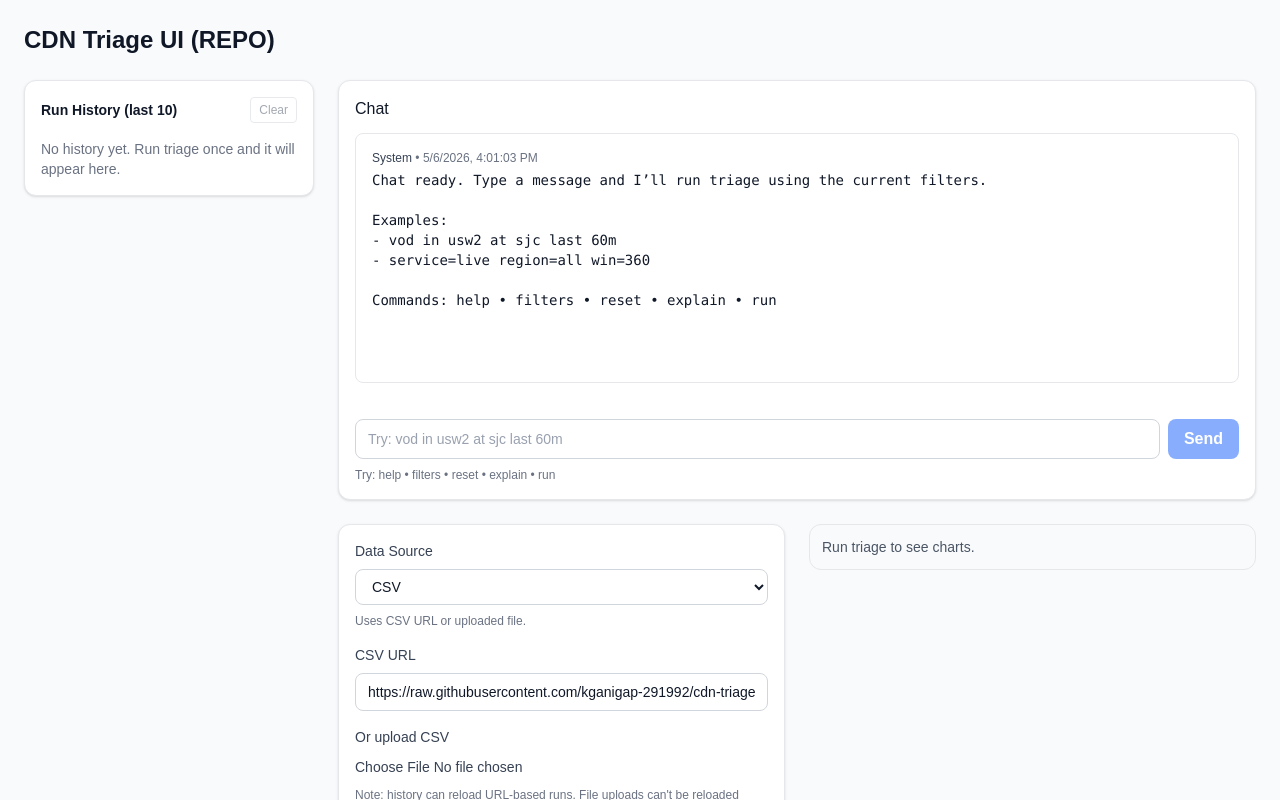
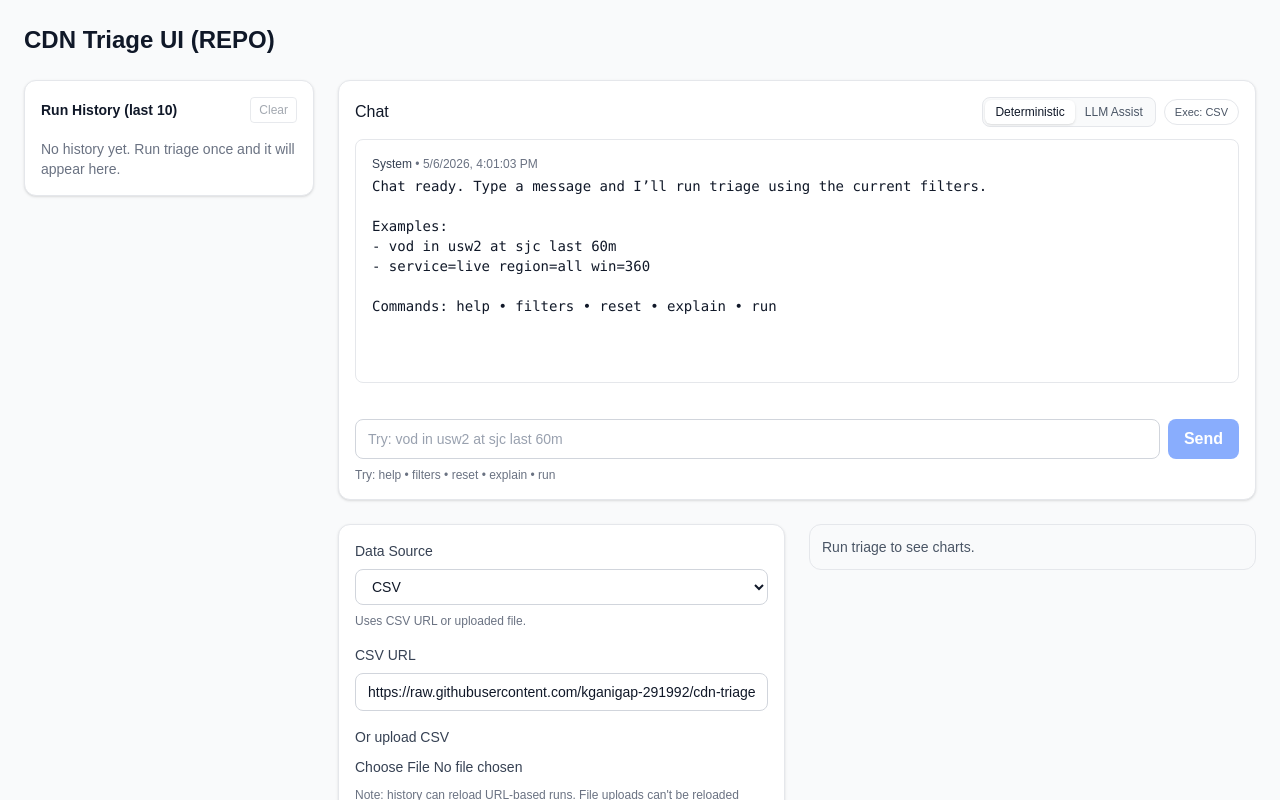
Before and after one commit to kganigap-291992/cdn-triage-bot, a Next.js app in the folder ui/: page / in a window 1280 px wide. Shown: the top 800 px of the page. Built offline with nearby package versions, Linux system fonts and the light colour scheme.

Commit message:
Added LLM assist toggle to chat window

```diff
--- a/ui/app/page.tsx
+++ b/ui/app/page.tsx
@@ -9,6 +9,7 @@ const DEFAULT_CSV_URL =
   "https://raw.githubusercontent.com/kganigap-291992/cdn-triage-bot/refs/heads/main/data/cdn_logs_6h_80k_stresstest.csv";
 
 const STORAGE_KEY = "cdn-triage-history-v1";
+const CHAT_MODE_KEY = "cdn-triage-chatmode-v1";
 const MAX_HISTORY = 10;
 
 // Allowed values for chat parsing (keeps demo deterministic)
@@ -38,6 +39,8 @@ const PARTNER_OPTIONS = [
 // ------------------------------------------------------------
 type DataSource = "csv" | "clickhouse";
 type Partner = (typeof PARTNER_OPTIONS)[number];
+type PartnerOrMissing = Partner | "";
+type ChatMode = "deterministic" | "llm";
 
 type ChatTextMessage = {
   id: string;
@@ -55,7 +58,7 @@ type ChatTriageMessage = {
   run: {
     inputs: {
       dataSource: DataSource;
-      partner: Partner;
+      partner: PartnerOrMissing;
       service: string;
       region: string;
       pop: string;
@@ -70,7 +73,7 @@ type ChatMessage = ChatTextMessage | ChatTriageMessage;
 
 type TriageInputs = {
   dataSource: DataSource;
-  partner: Partner;
+  partner: PartnerOrMissing;
   csvUrl: string;
   fileName: string;
   service: string;
@@ -391,7 +394,7 @@ function parseChatIntent(text: string): ChatIntent {
 
 function buildFiltersSummary(args: {
   dataSource: DataSource;
-  partner: Partner;
+  partner: PartnerOrMissing;
   service: string;
   region: string;
   pop: string;
@@ -400,7 +403,7 @@ function buildFiltersSummary(args: {
   const { dataSource, partner, service, region, pop, windowMinutes } = args;
   const base = `svc=${service}, region=${region}, pop=${pop}, win=${windowMinutes}m`;
   return dataSource === "clickhouse"
-    ? `source=clickhouse, partner=${partner}, ${base}`
+    ? `source=clickhouse, partner=${partner || "(missing)"}, ${base}`
     : `source=csv, ${base}`;
 }
 
@@ -850,6 +853,14 @@ function ChatPanel({
   setChatInput,
   onSend,
   chatScrollRef,
+
+  // NEW
+  chatMode,
+  setChatMode,
+  execLabel,
+  showPartnerMissing,
+  partnerOptions,
+  onPickPartner,
 }: {
   title: string;
   mounted: boolean;
@@ -859,10 +870,87 @@ function ChatPanel({
   setChatInput: (v: string) => void;
   onSend: () => void;
   chatScrollRef: React.RefObject<HTMLDivElement | null>;
+
+  chatMode: ChatMode;
+  setChatMode: (m: ChatMode) => void;
+  execLabel: string;
+  showPartnerMissing: boolean;
+  partnerOptions: readonly string[];
+  onPickPartner: (p: string) => void;
 }) {
+  const placeholder =
+    chatMode === "llm"
+      ? "Try: boston live last 1hr"
+      : "Try: vod in usw2 at sjc last 60m";
+
   return (
     <div className="rounded-xl border border-gray-200 bg-white p-4 shadow-sm flex flex-col h-[420px] min-w-0">
-      <div className="font-medium text-gray-900 mb-3">{title}</div>
+      {/* Header row: title + mode toggle + exec pill */}
+      <div className="flex items-center justify-between gap-3 mb-3">
+        <div className="font-medium text-gray-900">{title}</div>
+
+        <div className="flex items-center gap-2">
+          {/* Mode toggle (segmented) */}
+          <div className="inline-flex rounded-lg border border-gray-200 bg-gray-50 p-0.5">
+            <button
+              type="button"
+              onClick={() => setChatMode("deterministic")}
+              className={`px-2.5 py-1 text-xs font-medium rounded-md transition-colors ${
+                chatMode === "deterministic"
+                  ? "bg-white text-gray-900 shadow-sm"
+                  : "text-gray-600 hover:text-gray-900"
+              }`}
+              disabled={isLoading}
+              title="Use deterministic parser only"
+            >
+              Deterministic
+            </button>
+            <button
+              type="button"
+              onClick={() => setChatMode("llm")}
+              className={`px-2.5 py-1 text-xs font-medium rounded-md transition-colors ${
+                chatMode === "llm"
+                  ? "bg-white text-gray-900 shadow-sm"
+                  : "text-gray-600 hover:text-gray-900"
+              }`}
+              disabled={isLoading}
+              title="LLM Assist (hints only) — resolver still deterministic"
+            >
+              LLM Assist
+            </button>
+          </div>
+
+          {/* Execution context pill */}
+          <div className="text-[11px] text-gray-600 border border-gray-200 rounded-full px-2.5 py-1 bg-white">
+            {execLabel}
+          </div>
+        </div>
+      </div>
+
+      {/* Partner-missing banner + quick picks */}
+      {showPartnerMissing && (
+        <div className="mb-3 rounded-lg border border-amber-200 bg-amber-50 p-3">
+          <div className="text-sm font-medium text-amber-900">
+            ClickHouse selected — partner required
+          </div>
+          <div className="text-xs text-amber-800 mt-1">
+            Pick a partner below or select one in the filters panel.
+          </div>
+          <div className="mt-2 flex flex-wrap gap-2">
+            {partnerOptions.map((p) => (
+              <button
+                key={p}
+                type="button"
+                onClick={() => onPickPartner(p)}
+                className="px-2.5 py-1 text-xs font-semibold rounded-md border border-amber-200 bg-white hover:bg-amber-100 text-amber-900"
+                disabled={isLoading}
+              >
+                {p}
+              </button>
+            ))}
+          </div>
+        </div>
+      )}
 
       <div
         ref={chatScrollRef}
@@ -907,7 +995,7 @@ function ChatPanel({
             type="text"
             disabled={isLoading}
             className="flex-1 rounded-lg border border-gray-300 bg-white text-gray-900 px-3 py-2 text-sm focus:ring-2 focus:ring-blue-500 focus:border-blue-500 placeholder-gray-400 disabled:opacity-60 disabled:cursor-not-allowed"
-            placeholder="Try: vod in usw2 at sjc last 60m"
+            placeholder={placeholder}
             value={chatInput ?? ""}
             onChange={(e) => setChatInput(e.target.value)}
             onKeyDown={(e) => {
@@ -943,7 +1031,8 @@ export default function CDNTriageApp() {
 
   // Form inputs
   const [dataSource, setDataSource] = useState<DataSource>("csv");
-  const [partner, setPartner] = useState<Partner>("acme_media");
+  // NOTE: partner can be "" to demo “missing partner” follow-up
+  const [partner, setPartner] = useState<PartnerOrMissing>("acme_media");
   const [csvUrl, setCsvUrl] = useState(DEFAULT_CSV_URL);
   const [uploadedFile, setUploadedFile] = useState<File | null>(null);
   const [service, setService] = useState("all");
@@ -952,6 +1041,9 @@ export default function CDNTriageApp() {
   const [windowMinutes, setWindowMinutes] = useState(60);
   const [debugMode, setDebugMode] = useState(false);
 
+  // Chat mode toggle (NEW)
+  const [chatMode, setChatMode] = useState<ChatMode>("deterministic");
+
   // State
   const [isLoading, setIsLoading] = useState(false);
   const [errorMessage, setErrorMessage] = useState("");
@@ -975,6 +1067,21 @@ export default function CDNTriageApp() {
   useEffect(() => {
     if (dataSource === "clickhouse") setUploadedFile(null);
   }, [dataSource]);
+
+  // Load chat mode from localStorage (NEW)
+  useEffect(() => {
+    if (!mounted) return;
+    const stored = localStorage.getItem(CHAT_MODE_KEY);
+    if (!stored) return;
+    const m = stored === "llm" ? "llm" : "deterministic";
+    setChatMode(m);
+  }, [mounted]);
+
+  // Persist chat mode (NEW)
+  useEffect(() => {
+    if (!mounted) return;
+    localStorage.setItem(CHAT_MODE_KEY, chatMode);
+  }, [chatMode, mounted]);
 
   // Welcome message
   useEffect(() => {
@@ -1018,11 +1125,13 @@ export default function CDNTriageApp() {
     }
   }, [chatMessages]);
 
-  // Allow ClickHouse runs without CSV
+  const partnerMissing = dataSource === "clickhouse" && !partner;
+
+  // Allow ClickHouse runs without CSV, but REQUIRE partner (NEW)
   const canRunTriage = useMemo(() => {
-    if (dataSource === "clickhouse") return true;
+    if (dataSource === "clickhouse") return Boolean(partner);
     return Boolean(uploadedFile) || (csvUrl && csvUrl.trim().length > 0);
-  }, [dataSource, uploadedFile, csvUrl]);
+  }, [dataSource, partner, uploadedFile, csvUrl]);
 
   // Dynamic Region/POP options from metricsJson.available (if present)
   const available = metricsJson?.available ?? {};
@@ -1066,7 +1175,9 @@ export default function CDNTriageApp() {
           ? null
           : Number(metricsJson.error5xxCount),
       errorRatePct:
-        metricsJson.errorRatePct == null ? null : Number(metricsJson.errorRatePct),
+        metricsJson.errorRatePct == null
+          ? null
+          : Number(metricsJson.errorRatePct),
     };
   }, [metricsJson]);
 
@@ -1140,7 +1251,7 @@ export default function CDNTriageApp() {
 
   async function runTriageRequest(inputs: {
     dataSource: DataSource;
-    partner: Partner;
+    partner: PartnerOrMissing;
     csvUrl: string;
     file: File | null;
     service: string;
@@ -1151,7 +1262,7 @@ export default function CDNTriageApp() {
   }) {
     const formData = new FormData();
     formData.append("dataSource", inputs.dataSource);
-    formData.append("partner", inputs.partner || "acme_media");
+    formData.append("partner", inputs.partner || "");
     formData.append("csvUrl", inputs.csvUrl || "");
     formData.append("service", inputs.service);
     formData.append("region", inputs.region);
@@ -1185,7 +1296,7 @@ export default function CDNTriageApp() {
     if (!canRunTriage) {
       setErrorMessage(
         dataSource === "clickhouse"
-          ? "ClickHouse mode should be runnable (unexpected)."
+          ? "Please select a Partner to run ClickHouse triage."
           : "Please provide a CSV URL or upload a CSV file."
       );
       return;
@@ -1242,6 +1353,21 @@ export default function CDNTriageApp() {
     setChatInput("");
     setErrorMessage("");
 
+    // If ClickHouse + partner missing: ask (NEW)
+    if (partnerMissing) {
+      addChatText(
+        "assistant",
+        [
+          "ClickHouse mode is selected but partner is missing.",
+          "",
+          "Pick a partner in the dropdown (left panel) or click one of the quick buttons above.",
+          "",
+          `Available partners: ${PARTNER_OPTIONS.join(", ")}`,
+        ].join("\n")
+      );
+      return;
+    }
+
     // Small talk shortcut
     if (isGreetingOrSmallTalk(text)) {
       addChatText(
@@ -1251,6 +1377,8 @@ export default function CDNTriageApp() {
       return;
     }
 
+    // For now: both modes still use deterministic parsing.
+    // (LLM Assist will later call /api/chat to get hints, then the resolver runs the same way.)
     const intent = parseChatIntent(text);
 
     // ---- commands (no triage) ----
@@ -1258,7 +1386,7 @@ export default function CDNTriageApp() {
       addChatText(
         "assistant",
         [
-          "I can run deterministic triage from chat (no LLM needed).",
+          `Chat mode: ${chatMode === "llm" ? "LLM Assist" : "Deterministic"}`,
           "",
           "Examples:",
           "- `vod in usw2 at sjc last 60m`",
@@ -1336,15 +1464,13 @@ export default function CDNTriageApp() {
 
     // If user tried to set region/pop before we have options, nudge them
     if ((intent.region || intent.pop) && (!hasRegionOptions || !hasPopOptions)) {
-      // allow them to still set service/window even if region/pop can't be validated yet
       const pending: string[] = [];
       if (intent.region && !hasRegionOptions)
         pending.push("region (options not discovered yet)");
       if (intent.pop && !hasPopOptions)
         pending.push("pop (options not discovered yet)");
 
-      const svcOk =
-        intent.service == null || ALLOWED.service.has(intent.service);
+      const svcOk = intent.service == null || ALLOWED.service.has(intent.service);
       const winOk =
         intent.windowMinutes == null ||
         (Number.isFinite(intent.windowMinutes) && intent.windowMinutes > 0);
@@ -1358,15 +1484,12 @@ export default function CDNTriageApp() {
       }
 
       // Apply what we can safely apply
-      let changed: string[] = [];
+      const changed: string[] = [];
       if (intent.service != null && intent.service !== service) {
         setService(intent.service);
         changed.push(`service=${intent.service}`);
       }
-      if (
-        intent.windowMinutes != null &&
-        intent.windowMinutes !== windowMinutes
-      ) {
+      if (intent.windowMinutes != null && intent.windowMinutes !== windowMinutes) {
         setWindowMinutes(intent.windowMinutes);
         changed.push(`win=${intent.windowMinutes}m`);
       }
@@ -1376,18 +1499,15 @@ export default function CDNTriageApp() {
         [
           changed.length ? `Updated ✅ (${changed.join(", ")})` : "Got it ✅",
           "",
-          `I can’t validate ${pending.join(
-            " + "
-          )} until we discover them from data.`,
+          `I can’t validate ${pending.join(" + ")} until we discover them from data.`,
           "Run once with broad filters:",
           "- `region=all pop=all` (or just click “Run Triage”)",
           "Then try your region/pop again.",
         ].join("\n")
       );
 
-      // If user explicitly said "run", run with current/broad filters
       if (intent.command === "run") {
-        // fall through to run logic below using current state
+        // fall through
       } else {
         return;
       }
@@ -1397,9 +1517,7 @@ export default function CDNTriageApp() {
 
     if (intent.service && !ALLOWED.service.has(intent.service)) {
       invalids.push(
-        `service=${intent.service} (allowed: ${Array.from(ALLOWED.service).join(
-          "|"
-        )})`
+        `service=${intent.service} (allowed: ${Array.from(ALLOWED.service).join("|")})`
       );
     }
 
@@ -1451,13 +1569,8 @@ export default function CDNTriageApp() {
       changed.push(`win=${intent.windowMinutes}m`);
     }
 
-    // Decide whether to run:
-    // - explicit command "run"
-    // - or message contains triage-ish content / filter changes
     const shouldRun =
-      intent.command === "run" ||
-      looksLikeTriageQuery(text) ||
-      changed.length > 0;
+      intent.command === "run" || looksLikeTriageQuery(text) || changed.length > 0;
 
     if (!shouldRun) {
       addChatText(
@@ -1471,7 +1584,7 @@ export default function CDNTriageApp() {
       addChatText(
         "assistant",
         dataSource === "clickhouse"
-          ? "ClickHouse mode should be runnable (unexpected)."
+          ? "Please select a partner first (ClickHouse mode)."
           : "Please upload a CSV or provide a CSV URL first."
       );
       return;
@@ -1481,9 +1594,10 @@ export default function CDNTriageApp() {
       addChatText("assistant", `Updated ✅ ${changed.join(", ")}`);
     }
 
+    // mode indicator in system message (NEW)
     addChatText(
       "system",
-      `Running triage with ${buildFiltersSummary({
+      `mode=${chatMode} • Running triage with ${buildFiltersSummary({
         dataSource,
         partner,
         service: nextService,
@@ -1558,7 +1672,7 @@ export default function CDNTriageApp() {
     setMetricsJson(run.metricsJson || null);
 
     setDataSource((run.inputs?.dataSource || "csv") as DataSource);
-    setPartner((run.inputs?.partner as Partner) || "acme_media");
+    setPartner((run.inputs?.partner as PartnerOrMissing) || "");
     setUploadedFile(null);
     setCsvUrl(run.inputs?.csvUrl || DEFAULT_CSV_URL);
     setService(run.inputs?.service || "all");
@@ -1603,12 +1717,20 @@ export default function CDNTriageApp() {
     );
   }
 
-  const bucketSeconds = ts?.bucketSeconds ?? metricsJson?.timeseries?.bucketSeconds ?? null;
+  const bucketSeconds =
+    ts?.bucketSeconds ?? metricsJson?.timeseries?.bucketSeconds ?? null;
+
+  const execLabel =
+    dataSource === "csv"
+      ? "Exec: CSV"
+      : `Exec: ClickHouse • partner=${partner || "missing"}`;
 
   return (
     <main className="min-h-screen w-full bg-gray-50 px-6 py-6">
       <div className="mx-auto w-full">
-        <h1 className="text-2xl font-bold text-gray-900 mb-6">CDN Triage UI (REPO)</h1>
+        <h1 className="text-2xl font-bold text-gray-900 mb-6">
+          CDN Triage UI (REPO)
+        </h1>
 
         <div className="grid grid-cols-1 lg:grid-cols-12 gap-6">
           {/* Sidebar */}
@@ -1643,9 +1765,11 @@ export default function CDNTriageApp() {
                       : "url: csv";
                     const partnerText =
                       inp.dataSource === "clickhouse"
-                        ? ` • partner=${inp.partner || "acme_media"}`
+                        ? ` • partner=${inp.partner || "(missing)"}`
                         : "";
-                    const subtitle = `${inp.dataSource || "csv"}${partnerText} • svc=${inp.service} region=${inp.region} pop=${inp.pop} win=${inp.windowMinutes}m`;
+                    const subtitle = `${inp.dataSource || "csv"}${partnerText} • svc=${
+                      inp.service
+                    } region=${inp.region} pop=${inp.pop} win=${inp.windowMinutes}m`;
 
                     return (
                       <div
@@ -1660,7 +1784,9 @@ export default function CDNTriageApp() {
                           {formatTimestampClientSafe(run.timestamp, mounted)}
                         </div>
                         <div className="text-xs text-gray-600 mt-1">{subtitle}</div>
-                        <div className="text-xs text-gray-500 mt-1 truncate">{title}</div>
+                        <div className="text-xs text-gray-500 mt-1 truncate">
+                          {title}
+                        </div>
                         <div className="flex gap-2 mt-3">
                           <button
                             onClick={() => loadHistoricalRun(run)}
@@ -1695,8 +1821,15 @@ export default function CDNTriageApp() {
                 setChatInput={setChatInput}
                 onSend={handleChatSend}
                 chatScrollRef={chatScrollRef}
+                chatMode={chatMode}
+                setChatMode={setChatMode}
+                execLabel={execLabel}
+                showPartnerMissing={partnerMissing}
+                partnerOptions={PARTNER_OPTIONS}
+                onPickPartner={(p) => setPartner(p as Partner)}
               />
             </div>
+
             <div className="grid grid-cols-1 xl:grid-cols-2 gap-6">
               {/* Left */}
               <div className="space-y-4 min-w-0">
@@ -1710,7 +1843,9 @@ export default function CDNTriageApp() {
                       <select
                         className="w-full rounded-lg border border-gray-300 bg-white text-gray-900 px-3 py-2 text-sm focus:ring-2 focus:ring-blue-500 focus:border-blue-500"
                         value={dataSource}
-                        onChange={(e) => setDataSource(e.target.value as DataSource)}
+                        onChange={(e) =>
+                          setDataSource(e.target.value as DataSource)
+                        }
                         disabled={isLoading}
                       >
                         <option value="csv">CSV</option>
@@ -1732,9 +1867,12 @@ export default function CDNTriageApp() {
                         <select
                           className="w-full rounded-lg border border-gray-300 bg-white text-gray-900 px-3 py-2 text-sm focus:ring-2 focus:ring-blue-500 focus:border-blue-500"
                           value={partner}
-                          onChange={(e) => setPartner(e.target.value as Partner)}
+                          onChange={(e) =>
+                            setPartner(e.target.value as PartnerOrMissing)
+                          }
                           disabled={isLoading}
                         >
+                          <option value="">Select partner…</option>
                           {PARTNER_OPTIONS.map((p) => (
                             <option key={p} value={p}>
                               {p}
@@ -1768,7 +1906,9 @@ export default function CDNTriageApp() {
                       <input
                         type="file"
                         accept=".csv,text/csv"
-                        onChange={(e) => setUploadedFile(e.target.files?.[0] ?? null)}
+                        onChange={(e) =>
+                          setUploadedFile(e.target.files?.[0] ?? null)
+                        }
                         className="text-sm text-gray-700"
                         disabled={csvInputsDisabled}
                       />
@@ -1887,6 +2027,11 @@ export default function CDNTriageApp() {
                         onClick={handleRunTriage}
                         disabled={isLoading || !canRunTriage}
                         className="px-6 py-2 bg-blue-600 text-white font-semibold rounded-lg hover:bg-blue-700 disabled:opacity-50 disabled:cursor-not-allowed transition-colors"
+                        title={
+                          !canRunTriage && dataSource === "clickhouse"
+                            ? "Select a partner to run ClickHouse triage"
+                            : undefined
+                        }
                       >
                         {isLoading ? "Running..." : "Run Triage"}
                       </button>
@@ -1946,7 +2091,7 @@ export default function CDNTriageApp() {
                 </div>
               </div>
 
-              {/* Right: Charts + Chat */}
+              {/* Right: Charts */}
               <div className="space-y-4 min-w-0">
                 {ts && ts.points.length > 0 ? (
                   <>
@@ -1995,7 +2140,6 @@ export default function CDNTriageApp() {
                     Run triage to see charts.
                   </div>
                 )}
-
               </div>
               {/* /Right */}
             </div>
```
Lines whose indentation alone changed are shown as unchanged.
